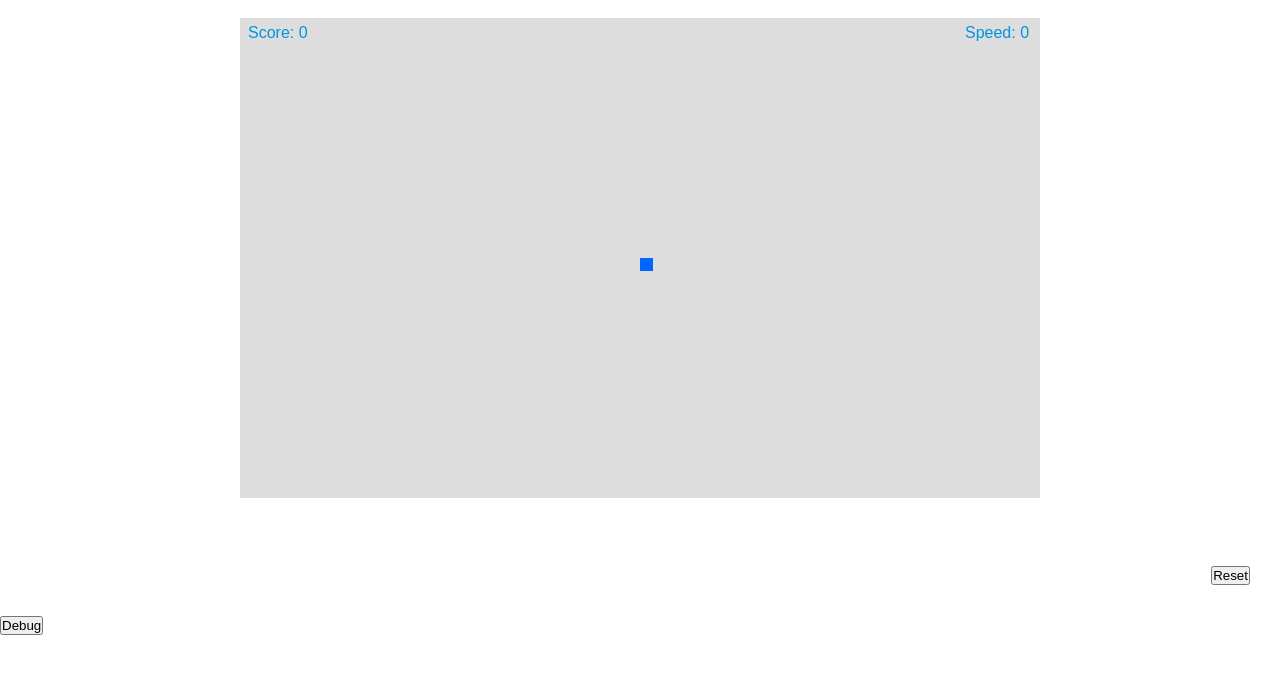
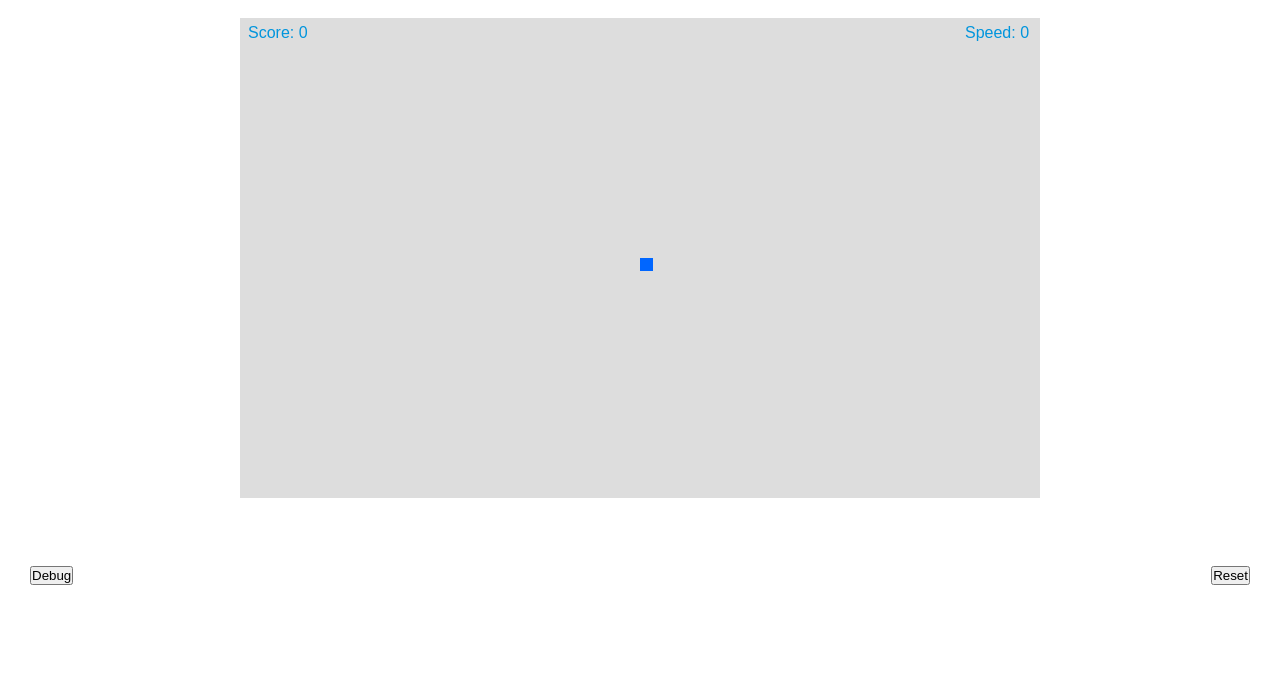
Before and after one commit to ShadowGoat128134/AP-Classes-Are-Scams, a plain HTML site: page index.html in a window 1280 px wide. Drawn offline with Linux system fonts and the light colour scheme.

Commit message:
Update index.html

```diff
--- a/index.html
+++ b/index.html
@@ -16,7 +16,7 @@
 
 <p style="margin:50px"></p>
 
-<button style="margin-top:50px"  type="button" onclick= "debug()">Debug</button>
+<button style="margin-left:30px"  type="button" onclick= "debug()">Debug</button>
 <button style="margin-right:30px; float: right;" type="button" onclick= "reset()">Reset</button>
   <button class="up" id="mobile-only" type="button" onclick= "upPress = true;rightPress = false;
 leftPress = false;
```
